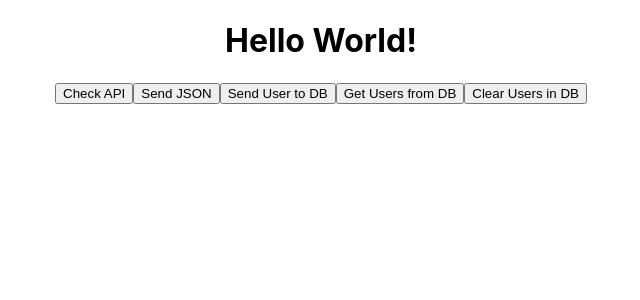
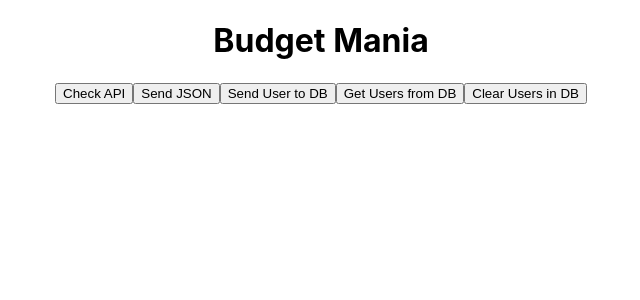
Before and after one commit to DukeBartholomew/organization-budgeting, a React (Create React App) app in the folder frontend/: page / in a window 1280 px wide. Shown: the top 300 px of the page, without its empty margins (319-959 px from the left). Built offline with nearby package versions, Linux system fonts and the light colour scheme.

Commit message:
Update App.js

```diff
--- a/frontend/src/App.js
+++ b/frontend/src/App.js
@@ -14,9 +14,9 @@ function App() {
   }
 
   const user = {
-    "first": "Hayden",
-    "last": "Center",
-    "age": 22,
+    "first": "Duke",
+    "last": "Bartholomew",
+    "age": 21,
     "admin": true
   }
 
@@ -56,7 +56,7 @@ function App() {
 
   return (
     <div className="App">
-      <h1>Hello World!</h1>
+      <h1>Budget Mania</h1>
       <button onClick={checkAPI}>Check API</button>
       <button onClick={sendJSON}>Send JSON</button>
       <button onClick={sendUser}>Send User to DB</button>
```
